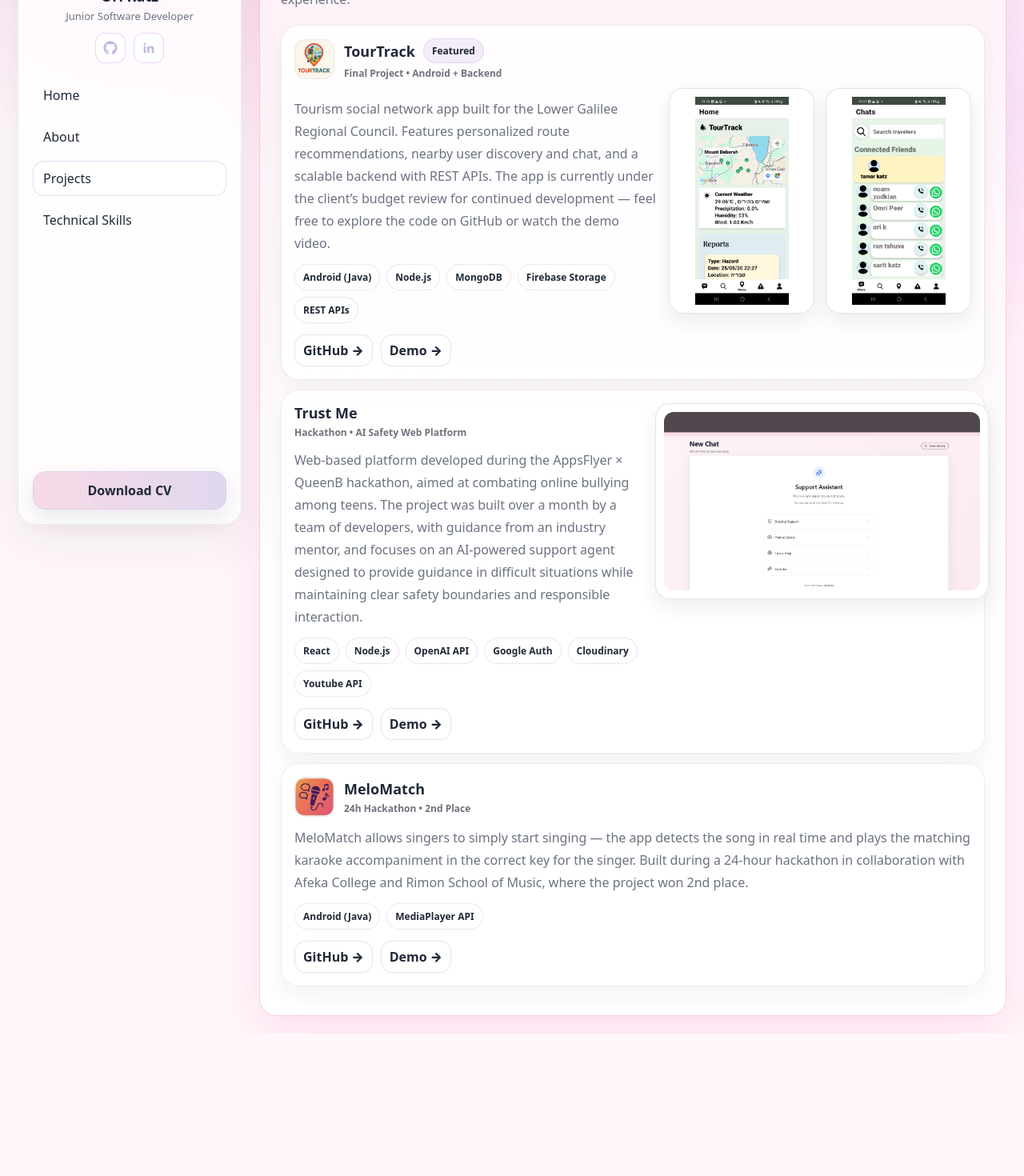
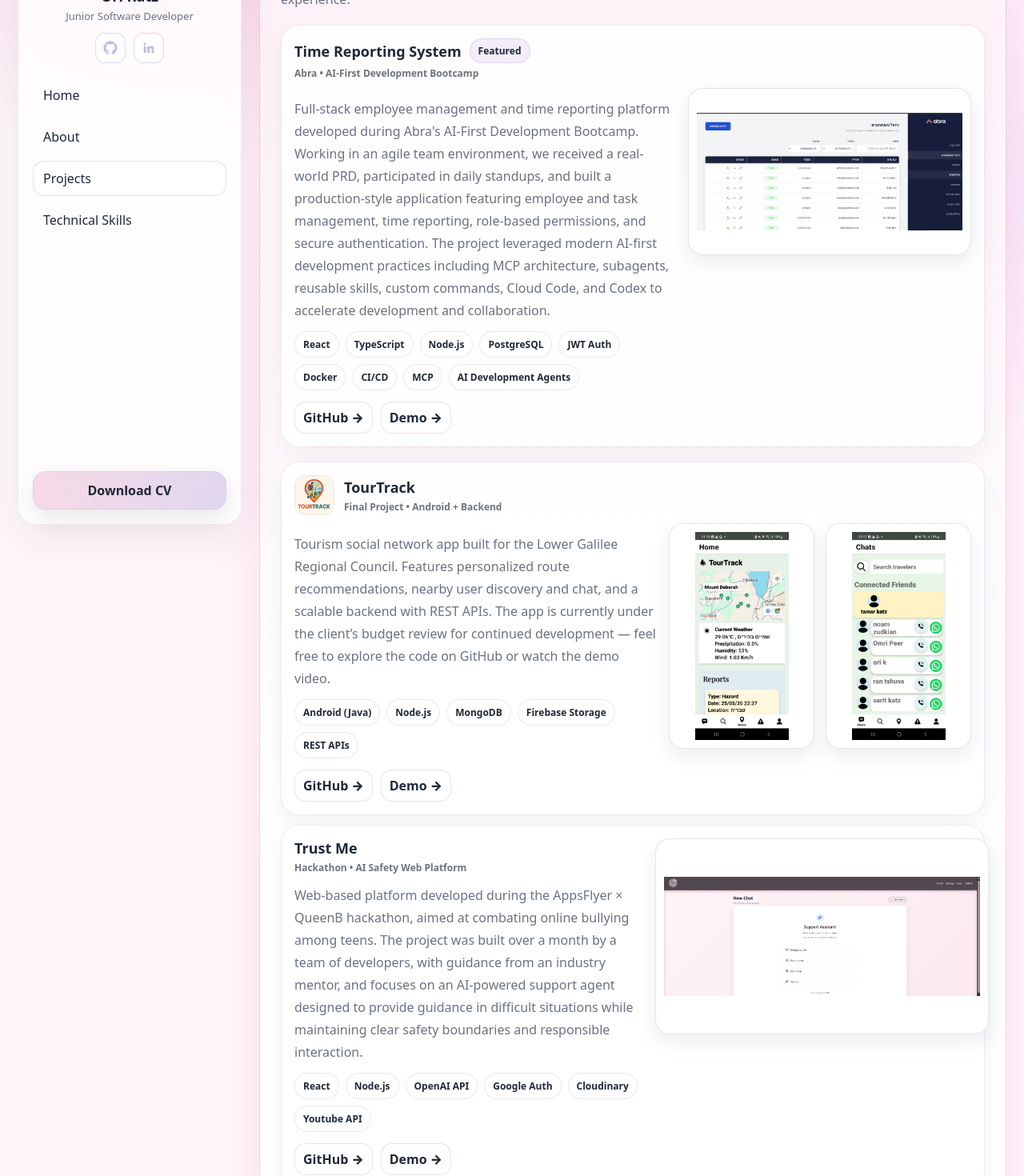
Before and after one commit to orikatz99/portfolio, a React (Vite) app: page /projects in a window 1280 px wide. Shown: the part 160-1630 px from the top of the page at 80% size. Before the commit the page ends 1452 px from the top, so only its background shows below. Built offline with nearby package versions, Linux system fonts and the light colour scheme.

Commit message:
Update portfolio content and design

```diff
--- a/src/sections/Projects/Projects.css
+++ b/src/sections/Projects/Projects.css
@@ -22,7 +22,7 @@
 }
 
 /* =========================
-   Featured (TourTrack)
+   Featured Projects
 ========================= */
 .projects__featured{
   margin-top: 18px;
@@ -85,7 +85,13 @@
   align-items: start;
 }
 
-/* TourTrack screenshots (mobile portrait) */
+.projects__featuredRight{
+  display: flex;
+  justify-content: flex-end;
+  max-width: 100%;
+}
+
+/* TourTrack screenshots */
 .projects__shots{
   display: flex;
   gap: 14px;
@@ -116,8 +122,33 @@
   border-radius: 12px;
 }
 
+/* Wide screenshots: Time Reporting + Trust Me */
+.projects__wideMedia{
+  width: 100%;
+  max-width: 560px;
+  margin-left: auto;
+  aspect-ratio: 16 / 9;
+  border-radius: 18px;
+  border: 1px solid rgba(31,41,55,0.12);
+  background: rgba(255,255,255,0.90);
+  padding: 10px;
+  overflow: hidden;
+  box-shadow: 0 10px 24px rgba(31,41,55,0.08);
+  display: flex;
+  align-items: center;
+  justify-content: center;
+}
+
+.projects__wideShot{
+  width: 100%;
+  height: 100%;
+  object-fit: contain;
+  display: block;
+  border-radius: 12px;
+}
+
 /* =========================
-   Grid (Trust Me + MeloMatch)
+   Regular Projects
 ========================= */
 .projects__grid{
   margin-top: 12px;
@@ -138,6 +169,13 @@
 .projects__card:hover{
   transform: translateY(-2px);
   box-shadow: 0 14px 34px rgba(31,41,55,0.08);
+}
+
+.projects__card--wide{
+  display: grid;
+  grid-template-columns: 1.05fr 0.95fr;
+  gap: 14px;
+  align-items: start;
 }
 
 .projects__top{
@@ -213,46 +251,16 @@
 }
 
 /* =========================
-   Trust Me – WIDE screenshot (web)
-   ✅ מותאם לתמונה רחבה, לא "משבצת" של מובייל
-========================= */
-.projects__card--wide{
-  display: grid;
-  grid-template-columns: 1.05fr 0.95fr;
-  gap: 14px;
-  align-items: start;
-}
-
-/* הקופסה עצמה רחבה ביחס 16:9 */
-.projects__wideMedia{
-  width: 100%;
-  aspect-ratio: 16 / 9;
-  border-radius: 18px;
-  border: 1px solid rgba(31,41,55,0.12);
-  background: rgba(255,255,255,0.90);
-  padding: 10px;
-  overflow: hidden;
-  box-shadow: 0 10px 24px rgba(31,41,55,0.08);
-  display: flex;
-  align-items: center;
-  justify-content: center;
-}
-
-/* התמונה ממלאת יפה את הקופסה */
-.projects__wideShot{
-  width: 100%;
-  height: 100%;
-  object-fit: cover; /* ✅ נראה כמו screenshot אתר */
-  display: block;
-  border-radius: 12px;
-}
-
-/* =========================
    Responsive
 ========================= */
 @media (max-width: 1000px){
-  .projects__featuredBody{
+  .projects__featuredBody,
+  .projects__card--wide{
     grid-template-columns: 1fr;
+  }
+
+  .projects__featuredRight{
+    justify-content: flex-start;
   }
 
   .projects__shots{
@@ -265,16 +273,9 @@
     height: 280px;
   }
 
-  .projects__grid{
-    grid-template-columns: 1fr;
-  }
-
-  .projects__card--wide{
-    grid-template-columns: 1fr;
-  }
-
   .projects__wideMedia{
-    aspect-ratio: 16 / 9;
+    max-width: 100%;
+    margin-left: 0;
   }
 }
 
@@ -283,8 +284,4 @@
     width: 150px;
     height: 260px;
   }
-
-  .projects__wideMedia{
-    aspect-ratio: 16 / 9;
-  }
 }
--- a/src/sections/Projects/Projects.jsx
+++ b/src/sections/Projects/Projects.jsx
@@ -1,4 +1,3 @@
-// Projects.jsx
 import "./Projects.css";
 
 import tourtrackLogo from "../../assets/tourtrack-logo.png";
@@ -6,8 +5,23 @@
 import tourtrackShot2 from "../../assets/tourtrack-2.jpeg";
 import trustmeShot from "../../assets/trustme.png";
 import melomatchLogo from "../../assets/melomatch-logo.png";
+import timeReportingShot from "../../assets/TimeReport.png";
 
 const projects = [
+  {
+    title: "Time Reporting System",
+    subtitle: "Abra • AI-First Development Bootcamp",
+    badge: "Featured",
+    description:
+      "Full-stack employee management and time reporting platform developed during Abra's AI-First Development Bootcamp. Working in an agile team environment, we received a real-world PRD, participated in daily standups, and built a production-style application featuring employee and task management, time reporting, role-based permissions, and secure authentication. The project leveraged modern AI-first development practices including MCP architecture, subagents, reusable skills, custom commands, Cloud Code, and Codex to accelerate development and collaboration.",
+    tech: ["React", "TypeScript", "Node.js", "PostgreSQL", "JWT Auth", "Docker", "CI/CD", "MCP", "AI Development Agents"],
+    links: [
+      { label: "GitHub", href: "https://github.com/AI-development-bootcamp-2/team-rocket/blob/main/README.md" },
+      { label: "Demo", href: "https://time-reporting-flame.vercel.app/login" },
+    ],
+    highlight: true,
+    media: { shot: timeReportingShot },
+  },
   {
     title: "TourTrack",
     subtitle: "Final Project • Android + Backend",
@@ -15,10 +29,7 @@
       "Tourism social network app built for the Lower Galilee Regional Council. Features personalized route recommendations, nearby user discovery and chat, and a scalable backend with REST APIs. The app is currently under the client’s budget review for continued development — feel free to explore the code on GitHub or watch the demo video.",
     tech: ["Android (Java)", "Node.js", "MongoDB", "Firebase Storage", "REST APIs"],
     links: [
-      {
-        label: "GitHub",
-        href: "https://github.com/ShaniHalali/Final-Project-TourTrack-app/blob/main/README.md",
-      },
+      { label: "GitHub", href: "https://github.com/ShaniHalali/Final-Project-TourTrack-app/blob/main/README.md" },
       { label: "Demo", href: "https://www.youtube.com/watch?v=oH4EgSAv1es" },
     ],
     highlight: true,
@@ -35,11 +46,9 @@
     tech: ["React", "Node.js", "OpenAI API", "Google Auth", "Cloudinary", "Youtube API"],
     links: [
       { label: "GitHub", href: "https://github.com/miryamMazor/Hackathon_2025_Maya_team" },
-      { label: "Demo", href: "https://www.youtube.com/watch?v=7-ARs6UO6Vg"},
+      { label: "Demo", href: "https://www.youtube.com/watch?v=7-ARs6UO6Vg" },
     ],
-    media: {
-      shot: trustmeShot,
-    },
+    media: { shot: trustmeShot },
   },
   {
     title: "MeloMatch",
@@ -51,9 +60,7 @@
       { label: "GitHub", href: "https://github.com/orikatz99/MeloMatch" },
       { label: "Demo", href: "https://www.youtube.com/shorts/pj65kfB61Ik" },
     ],
-    media: {
-    logo: melomatchLogo,
-  },
+    media: { logo: melomatchLogo },
   },
 ];
 
@@ -80,8 +87,150 @@
   );
 }
 
+function ProjectMedia({ project }) {
+  if (project.media?.shots) {
+    return (
+      <div className="projects__shots">
+        {project.media.shots.map((src, idx) => (
+          <div key={idx} className="projects__shotWrap">
+            <img
+              className="projects__shot"
+              src={src}
+              alt={`${project.title} screenshot ${idx + 1}`}
+            />
+          </div>
+        ))}
+      </div>
+    );
+  }
+
+  if (project.media?.shot) {
+    return (
+      <div className="projects__wideMedia">
+        <img
+          className="projects__wideShot"
+          src={project.media.shot}
+          alt={`${project.title} screenshot`}
+        />
+      </div>
+    );
+  }
+
+  return null;
+}
+
+function FeaturedProject({ project }) {
+  return (
+    <article className="projects__featured">
+      <div className="projects__featuredTop">
+        <div className="projects__brand">
+          {project.media?.logo && (
+            <img
+              className="projects__logo"
+              src={project.media.logo}
+              alt={`${project.title} logo`}
+            />
+          )}
+
+          <div className="projects__brandText">
+            <div className="projects__nameRow">
+              <h3 className="projects__cardTitle">{project.title}</h3>
+              {project.badge && <span className="projects__badge">{project.badge}</span>}
+            </div>
+            <div className="projects__cardSubtitle">{project.subtitle}</div>
+          </div>
+        </div>
+      </div>
+
+      <div className="projects__featuredBody">
+        <div className="projects__featuredLeft">
+          <p className="projects__desc">{project.description}</p>
+
+          <div className="projects__tech">
+            {project.tech.map((t) => (
+              <span key={t} className="projects__chip">
+                {t}
+              </span>
+            ))}
+          </div>
+
+          <ProjectLinks links={project.links} />
+        </div>
+
+        <div className="projects__featuredRight">
+          <ProjectMedia project={project} />
+        </div>
+      </div>
+    </article>
+  );
+}
+
+function RegularProject({ project }) {
+  const isWideProject = project.title === "Trust Me";
+
+  return (
+    <article className={`projects__card ${isWideProject ? "projects__card--wide" : ""}`}>
+      {isWideProject ? (
+        <>
+          <div className="projects__wideLeft">
+            <h3 className="projects__cardTitle">{project.title}</h3>
+            <div className="projects__cardSubtitle">{project.subtitle}</div>
+
+            <p className="projects__desc">{project.description}</p>
+
+            <div className="projects__tech">
+              {project.tech.map((t) => (
+                <span key={t} className="projects__chip">
+                  {t}
+                </span>
+              ))}
+            </div>
+
+            <ProjectLinks links={project.links} />
+          </div>
+
+          <div className="projects__wideRight">
+            <ProjectMedia project={project} />
+          </div>
+        </>
+      ) : (
+        <>
+          <div className="projects__top">
+            <div className="projects__brand">
+              {project.media?.logo && (
+                <img
+                  className="projects__logo"
+                  src={project.media.logo}
+                  alt={`${project.title} logo`}
+                />
+              )}
+
+              <div className="projects__brandText">
+                <h3 className="projects__cardTitle">{project.title}</h3>
+                <div className="projects__cardSubtitle">{project.subtitle}</div>
+              </div>
+            </div>
+          </div>
+
+          <p className="projects__desc">{project.description}</p>
+
+          <div className="projects__tech">
+            {project.tech.map((t) => (
+              <span key={t} className="projects__chip">
+                {t}
+              </span>
+            ))}
+          </div>
+
+          <ProjectLinks links={project.links} />
+        </>
+      )}
+    </article>
+  );
+}
+
 export default function Projects() {
-  const featured = projects.find((p) => p.highlight);
+  const featuredProjects = projects.filter((p) => p.highlight);
   const rest = projects.filter((p) => !p.highlight);
 
   return (
@@ -94,136 +243,14 @@
         </p>
       </div>
 
-      {/* Featured (TourTrack) */}
-      {featured && (
-        <article className="projects__featured">
-          <div className="projects__featuredTop">
-            <div className="projects__brand">
-              {featured.media?.logo ? (
-                <img
-                  className="projects__logo"
-                  src={featured.media.logo}
-                  alt={`${featured.title} logo`}
-                />
-              ) : null}
+      {featuredProjects.map((project) => (
+        <FeaturedProject key={project.title} project={project} />
+      ))}
 
-              <div className="projects__brandText">
-                <div className="projects__nameRow">
-                  <h3 className="projects__cardTitle">{featured.title}</h3>
-                  <span className="projects__badge">Featured</span>
-                </div>
-                <div className="projects__cardSubtitle">{featured.subtitle}</div>
-              </div>
-            </div>
-          </div>
-
-          <div className="projects__featuredBody">
-            <div className="projects__featuredLeft">
-              <p className="projects__desc">{featured.description}</p>
-
-              <div className="projects__tech">
-                {featured.tech.map((t) => (
-                  <span key={t} className="projects__chip">
-                    {t}
-                  </span>
-                ))}
-              </div>
-
-              <ProjectLinks links={featured.links} />
-            </div>
-
-            <div className="projects__featuredRight">
-              <div className="projects__shots">
-                {featured.media?.shots?.map((src, idx) => (
-                  <div key={idx} className="projects__shotWrap">
-                    <img
-                      className="projects__shot"
-                      src={src}
-                      alt={`${featured.title} screenshot ${idx + 1}`}
-                    />
-                  </div>
-                ))}
-              </div>
-            </div>
-          </div>
-        </article>
-      )}
-
-      {/* Rest (Trust Me + MeloMatch) */}
       <div className="projects__grid">
-        {rest.map((p) => {
-          const isTrustMe = p.title === "Trust Me";
-
-          return (
-            <article
-              key={p.title}
-              className={`projects__card ${isTrustMe ? "projects__card--wide" : ""}`}
-            >
-              {isTrustMe ? (
-                <>
-                  <div className="projects__wideLeft">
-                    <div className="projects__top">
-                      <div>
-                        <h3 className="projects__cardTitle">{p.title}</h3>
-                        <div className="projects__cardSubtitle">{p.subtitle}</div>
-                      </div>
-                    </div>
-
-                    <p className="projects__desc">{p.description}</p>
-
-                    <div className="projects__tech">
-                      {p.tech.map((t) => (
-                        <span key={t} className="projects__chip">
-                          {t}
-                        </span>
-                      ))}
-                    </div>
-
-                    <ProjectLinks links={p.links} />
-                  </div>
-
-                  <div className="projects__wideRight">
-                    <div className="projects__wideMedia">
-                        <img className="projects__wideShot" src={p.media.shot} alt="Trust Me screenshot" />
-                    </div>
-                  </div>
-                </>
-              ) : (
-                <>
-                  <div className="projects__top">
-                    <div className="projects__brand">
-                        {p.media?.logo && (
-                        <img
-                        className="projects__logo"
-                        src={p.media.logo}
-                        alt={`${p.title} logo`}
-                  />
-          )}
-
-    <div className="projects__brandText">
-      <h3 className="projects__cardTitle">{p.title}</h3>
-      <div className="projects__cardSubtitle">{p.subtitle}</div>
-    </div>
-  </div>
-</div>
-
-
-                  <p className="projects__desc">{p.description}</p>
-
-                  <div className="projects__tech">
-                    {p.tech.map((t) => (
-                      <span key={t} className="projects__chip">
-                        {t}
-                      </span>
-                    ))}
-                  </div>
-
-                  <ProjectLinks links={p.links} />
-                </>
-              )}
-            </article>
-          );
-        })}
+        {rest.map((project) => (
+          <RegularProject key={project.title} project={project} />
+        ))}
       </div>
     </section>
   );
--- a/src/sections/Skills/Skills.jsx
+++ b/src/sections/Skills/Skills.jsx
@@ -5,7 +5,7 @@
   {
     title: "Programming Languages",
     icon: "💻",
-    items: ["Java", "JavaScript", "C", "C++", "Python", "SQL"],
+    items: ["Java", "JavaScript", "TypeScript", "C", "C++", "Python", "SQL"],
   },
   {
     title: "Frontend",
@@ -15,22 +15,43 @@
   {
     title: "Backend & APIs",
     icon: "🛠️",
-    items: ["Node.js", "Express", "REST APIs", "MongoDB", "PostgreSQL"],
+    items: [
+      "Node.js",
+      "Express",
+      "REST APIs",
+      "JWT Auth",
+      "Google Auth",
+      "MongoDB",
+      "PostgreSQL",
+    ],
   },
   {
-    title: "AI",
+    title: "AI & Agents",
     icon: "🤖",
-    items: ["OpenAI API", "AI Agent Development", "Prompt Design", "Machine Learning"],
+    items: [
+      "OpenAI API",
+      "AI Agent Development",
+      "MCP",
+      "Subagents",
+      "Prompt Design",
+      "Cloud Code",
+      "Codex",
+    ],
+  },
+  {
+    title: "Cloud & Storage",
+    icon: "☁️",
+    items: ["Google Cloud", "Cloudinary", "Firebase Storage"],
   },
   {
     title: "Tools & Platforms",
     icon: "🧰",
-    items: ["Git", "GitHub", "Google Cloud", "Cloudinary", "Linux"],
+    items: ["Git", "GitHub", "Docker", "Linux", "CI/CD"],
   },
   {
     title: "Methodologies",
     icon: "🚀",
-    items: ["Agile", "Team Collaboration"],
+    items: ["Agile", "Daily Standups", "Team Collaboration", "PRD-Based Development"],
   },
 ];
 
```
Also changed, not shown: src/assets/TimeReport.png (added), 1 other file (tests, documents, lock files or other folders).
